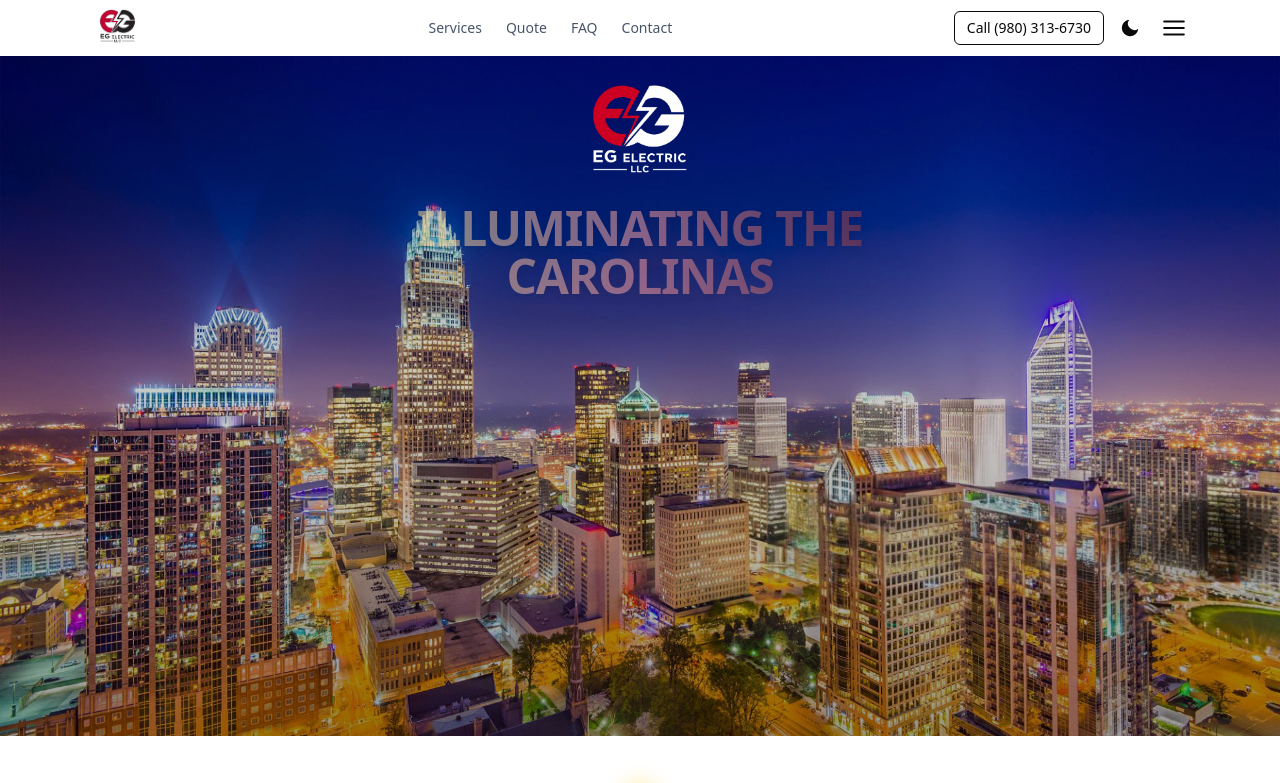
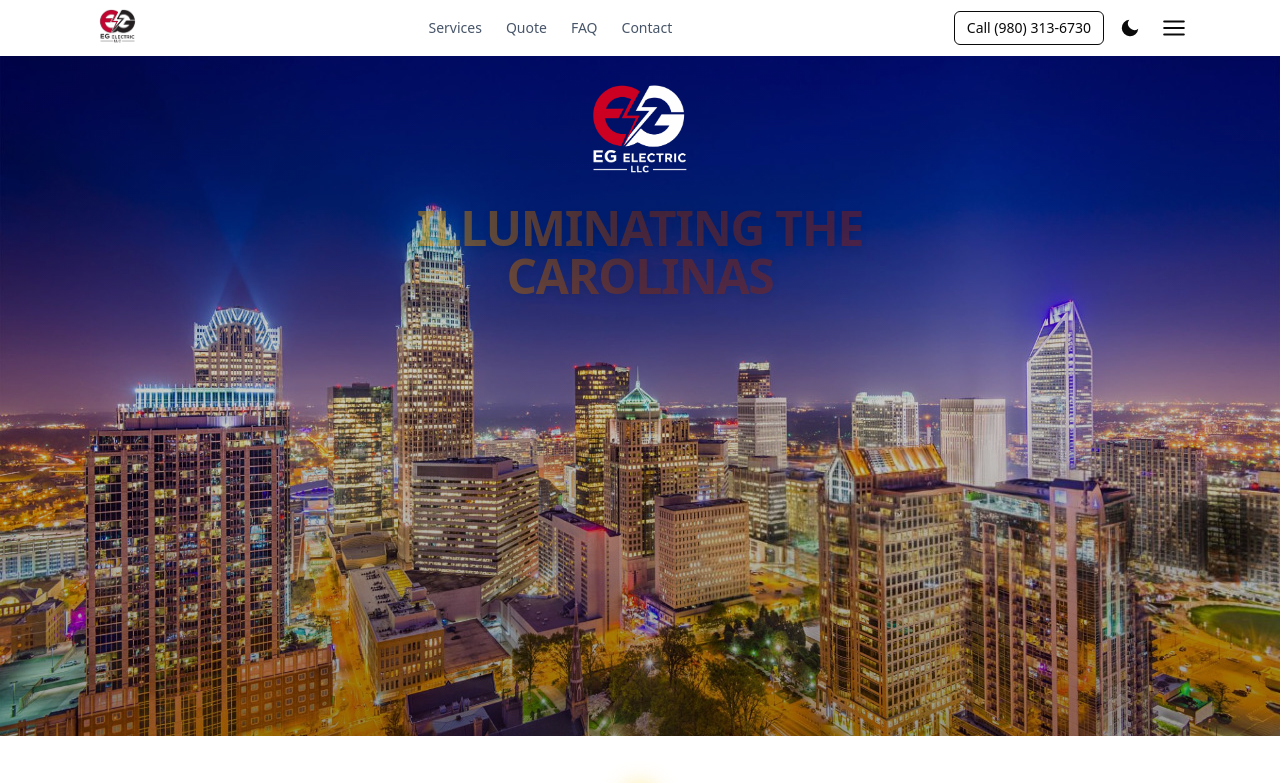
Before and after one commit to crazlaz/eg, a Next.js app: page / in a window 1280 px wide. Shown: the top 783 px of the page. Built offline with nearby package versions, Linux system fonts and the light colour scheme.

Commit message:
ffffss132996

```diff
--- a/app/components/Hero.tsx
+++ b/app/components/Hero.tsx
@@ -64,7 +64,7 @@ export default function Hero({
           />
 
           {/* Tagline */}
-          <h2 className="mt-3 text-3xl md:text-5xl font-extrabold uppercase bg-gradient-to-l from-red-900 via-red-300 to-yellow-200 bg-clip-text text-transparent drop-shadow-lg tracking-tight animate-pulse">
+          <h2 className="mt-3 text-3xl md:text-5xl font-extrabold uppercase bg-gradient-to-l from-red-900 via-orange-900 to-yellow-500 bg-clip-text text-transparent drop-shadow-lg tracking-tight animate-pulse">
             Illuminating the Carolinas
           </h2>
         </div>
```
